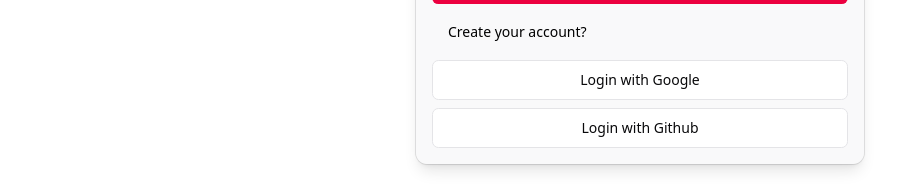
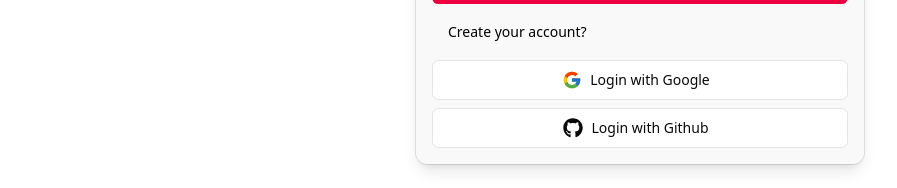
Before and after one commit to samirul/OCR-Project, a Next.js app in the folder frontend/: page /auth/login in a window 1280 px wide. Shown: the part 482-670 px from the top of the page, without its empty margins (0-897 px from the left). Built offline with nearby package versions, Linux system fonts and the light colour scheme.

Commit message:
feat: Added google and github icon for Oauth2 login buttons

```diff
--- a/frontend/app/auth/login/page.tsx
+++ b/frontend/app/auth/login/page.tsx
@@ -14,6 +14,8 @@ import { Input } from "@/components/ui/input";
 import { Label } from "@/components/ui/label";
 import Link from "next/link";
 import { useRouter } from "next/navigation";
+import { FcGoogle } from "react-icons/fc";
+import { FaGithub } from "react-icons/fa";
 
 
 
@@ -66,10 +68,10 @@ export default function LoginPage() {
           <Button className="cursor-pointer text-black dark:text-white" onClick={redirectToSignUpPage} variant="link">Create your account?</Button>
         </CardAction>
         <Button variant="outline" className="w-full cursor-pointer">
-          Login with Google
+          <FcGoogle className="relative right-2 size-5" />Login with Google
         </Button>
         <Button variant="outline" className="w-full cursor-pointer">
-          Login with Github
+          <FaGithub className="relative right-2 size-5" />Login with Github
         </Button>
       </CardFooter>
     </Card>
--- a/frontend/package.json
+++ b/frontend/package.json
@@ -24,6 +24,7 @@
     "radix-ui": "^1.4.3",
     "react": "19.2.3",
     "react-dom": "19.2.3",
+    "react-icons": "^5.6.0",
     "shadcn": "^4.0.2",
     "tailwind-merge": "^3.5.0",
     "tw-animate-css": "^1.4.0"
```
Also changed, not shown: 1 other file (tests, documents, lock files or other folders).
